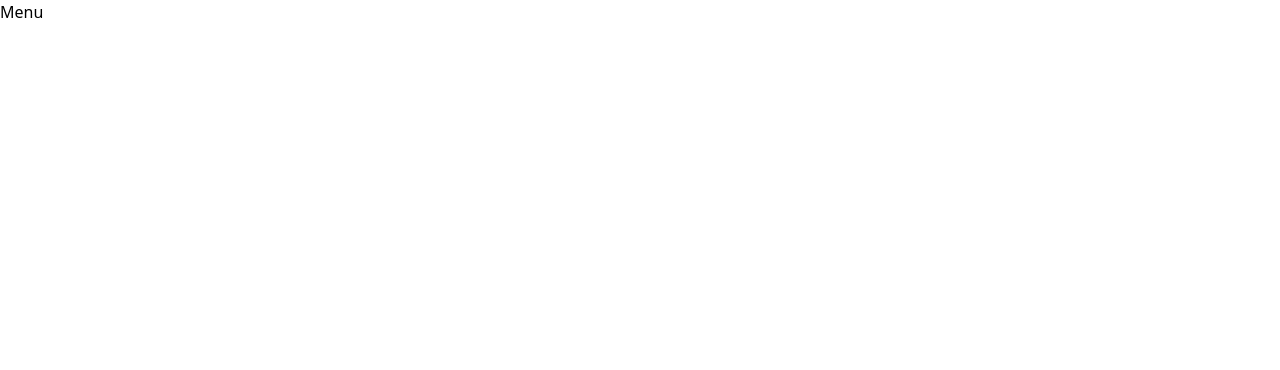
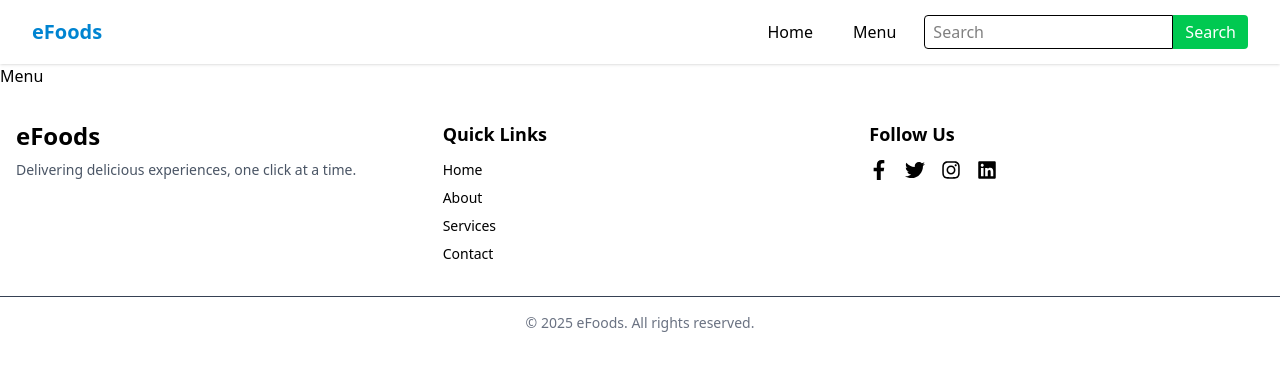
Before and after one commit to SE-3Y1S-Microservices-Group-Project/efoods-online-food-ordering-and-delivery-management-system, a React (Vite) app in the folder restaurant-management-service-neranda/frontend/: page /menu in a window 1280 px wide. Shown: the top 370 px of the page. Built offline with nearby package versions, Linux system fonts and the light colour scheme.

Commit message:
Create Navbar and Footer section

```diff
--- a/restaurant-management-service-neranda/frontend/src/App.jsx
+++ b/restaurant-management-service-neranda/frontend/src/App.jsx
@@ -4,6 +4,8 @@ import RestaurentDashboard from './pages/RestaurentDashboard'
 import Register from './pages/Register'
 import Login from './pages/Login'
 import Menu from './pages/Menu'
+import NavBar from './components/NavBar'
+import Footer from './components/Footer';
 
 function App() {
   return (
@@ -11,12 +13,14 @@ function App() {
       {/* <h1>Restaurant Management System</h1> */}
 
       <BrowserRouter>
+        <NavBar />
         <Routes>
           <Route path="/" element={<RestaurentDashboard />} />
           <Route path="/register" element={<Register/>} />
           <Route path="/login" element={<Login/>} />
           <Route path="/menu" element={<Menu/>} />
         </Routes>
+        <Footer />
       </BrowserRouter>
 
     </div>
--- /dev/null
+++ b/restaurant-management-service-neranda/frontend/src/components/Footer.jsx
@@ -0,0 +1,44 @@
+import React from 'react'
+import { FaFacebookF, FaTwitter, FaInstagram, FaLinkedin } from 'react-icons/fa'
+
+export default function Footer() {
+  return (
+    <footer className="bg-white-900 text-blace">
+      <div className="max-w-7xl mx-auto px-4 py-8 grid grid-cols-1 md:grid-cols-3 gap-8">
+
+        {/* Logo & Description */}
+        <div>
+          <h2 className="text-2xl font-bold mb-2">eFoods</h2>
+          <p className="text-sm text-gray-600">Delivering delicious experiences, one click at a time.</p>
+        </div>
+
+        {/* Quick Links */}
+        <div>
+          <h3 className="text-lg font-semibold mb-3">Quick Links</h3>
+          <ul className="space-y-2 text-sm">
+            <li><a href="#" className="hover:text-sky-400">Home</a></li>
+            <li><a href="#" className="hover:text-sky-400">About</a></li>
+            <li><a href="#" className="hover:text-sky-400">Services</a></li>
+            <li><a href="#" className="hover:text-sky-400">Contact</a></li>
+          </ul>
+        </div>
+
+        {/* Social Media */}
+        <div>
+          <h3 className="text-lg font-semibold mb-3">Follow Us</h3>
+          <div className="flex space-x-4 text-xl">
+            <a href="#" className="hover:text-sky-400"><FaFacebookF /></a>
+            <a href="#" className="hover:text-sky-400"><FaTwitter /></a>
+            <a href="#" className="hover:text-sky-400"><FaInstagram /></a>
+            <a href="#" className="hover:text-sky-400"><FaLinkedin /></a>
+          </div>
+        </div>
+      </div>
+
+      {/* Copyright */}
+      <div className="text-center text-sm text-gray-500 py-4 border-t border-gray-700">
+        © {new Date().getFullYear()} eFoods. All rights reserved.
+      </div>
+    </footer>
+  )
+}
--- /dev/null
+++ b/restaurant-management-service-neranda/frontend/src/components/NavBar.jsx
@@ -0,0 +1,67 @@
+import React, { useState } from 'react'
+import { FaBars } from 'react-icons/fa'
+
+export default function NavBar() {
+  const [isOpen, setIsOpen] = useState(false)
+  const toggleMenu = () => setIsOpen(!isOpen)
+
+  return (
+    <nav className="bg-white shadow">
+      <div className="max-w-7xl mx-auto px-4 sm:px-6 lg:px-8">
+        <div className="flex justify-between h-16">
+          {/* Left side */}
+          <div className="flex">
+            <a href="#" className="flex items-center text-xl font-bold text-sky-600">eFoods</a>
+          </div>
+
+          {/* Toggle Button for Mobile */}
+          <div className="flex items-center sm:hidden">
+            <button onClick={toggleMenu} className="text-gray-600 hover:text-black focus:outline-none">
+              <FaBars size={20} />
+            </button>
+          </div>
+
+          {/* Right side */}
+          <div className={`sm:flex ${isOpen ? 'block' : 'hidden'} sm:items-center`}>
+            <ul className="flex flex-col sm:flex-row sm:space-x-4 mt-4 sm:mt-0">
+              <li><a href="#" className="block px-3 py-2 rounded hover:bg-sky-100">Home</a></li>
+              <li><a href="#" className="block px-3 py-2 rounded hover:bg-sky-100">Menu</a></li>
+              {/* <li><a href="#" className="block px-3 py-2 rounded hover:bg-sky-100">Home</a></li>
+              <li><a href="#" className="block px-3 py-2 rounded hover:bg-sky-100">Link</a></li> */}
+
+              {/* Dropdown */}
+              {/* <li className="relative group">
+                <button className="flex items-center px-3 py-2 hover:bg-sky-100 rounded">
+                  Dropdown
+                  <svg className="ml-1 w-4 h-4" fill="currentColor" viewBox="0 0 20 20">
+                    <path fillRule="evenodd" d="M5.23 7.21a.75.75 0 011.06.02L10 10.94l3.71-3.71a.75.75 0 111.06 1.06l-4.24 4.25a.75.75 0 01-1.06 0L5.23 8.27a.75.75 0 01.02-1.06z" clipRule="evenodd" />
+                  </svg>
+                </button>
+                <div className="absolute hidden group-hover:block bg-white shadow rounded mt-1 z-10 w-40">
+                  <a href="#" className="block px-4 py-2 hover:bg-gray-100">Action</a>
+                  <a href="#" className="block px-4 py-2 hover:bg-gray-100">Another action</a>
+                  <div className="border-t my-1"></div>
+                  <a href="#" className="block px-4 py-2 hover:bg-gray-100">Something else here</a>
+                </div>
+              </li>
+
+              <li><a href="#" className="block px-3 py-2 text-gray-400 cursor-not-allowed">Disabled</a></li> */}
+            </ul>
+
+            {/* Search Form */}
+            <form className="flex mt-4 sm:mt-0 sm:ml-4">
+              <input
+                type="text"
+                placeholder="Search"
+                className="border px-2 py-1 rounded-l focus:outline-none"
+              />
+              <button type="submit" className="bg-green-500 text-white px-3 py-1 rounded-r hover:bg-green-600">
+                Search
+              </button>
+            </form>
+          </div>
+        </div>
+      </div>
+    </nav>
+  )
+}
--- /dev/null
+++ b/restaurant-management-service-neranda/frontend/src/components/SideBar.jsx
@@ -0,0 +1,46 @@
+import React from 'react'
+import { FaUtensils, FaBars, FaSignOutAlt, FaCog, FaHome, FaListAlt } from 'react-icons/fa'
+import { useNavigate } from 'react-router-dom'
+
+export default function SideBar() {
+  const navigate = useNavigate()
+
+  const logout = () => {
+    localStorage.clear()
+    navigate('/login')
+  }
+
+  return (
+    <div className="w-64 bg-white shadow-lg flex flex-col justify-between">
+      <div>
+        <div className="flex items-center justify-center p-4 border-b">
+          <FaUtensils className="text-3xl text-sky-600 mr-2" />
+          <h1 className="text-xl font-bold text-sky-600">eFoods Admin</h1>
+        </div>
+
+        <nav className="mt-4">
+          <ul className="space-y-2">
+            <li className="p-3 hover:bg-sky-100 flex items-center cursor-pointer">
+              <FaHome className="mr-2" /> Restaurant Dashboard
+            </li>
+            <li className="p-3 hover:bg-sky-100 flex items-center cursor-pointer">
+              <FaListAlt className="mr-2" /> Menu Management
+            </li>
+            <li className="p-3 hover:bg-sky-100 flex items-center cursor-pointer">
+              <FaBars className="mr-2" /> Order Management
+            </li>
+            <li className="p-3 hover:bg-sky-100 flex items-center cursor-pointer">
+              <FaCog className="mr-2" /> Settings
+            </li>
+          </ul>
+        </nav>
+      </div>
+
+      <div className="border-t p-4">
+        <button onClick={logout} className="w-full flex items-center justify-center bg-red-500 text-white py-2 px-4 rounded hover:bg-red-600">
+          <FaSignOutAlt className="mr-2" /> Logout
+        </button>
+      </div>
+    </div>
+  )
+}
--- a/restaurant-management-service-neranda/frontend/src/pages/RestaurentDashboard.jsx
+++ b/restaurant-management-service-neranda/frontend/src/pages/RestaurentDashboard.jsx
@@ -1,50 +1,13 @@
-// frontend/src/pages/Dashboard.jsx
+// frontend/src/pages/RestaurentDashboard.jsx
 import React from 'react'
-import { FaUtensils, FaBars, FaSignOutAlt, FaCog, FaHome, FaListAlt } from 'react-icons/fa'
-import { useNavigate } from 'react-router-dom'
+import Sidebar from '../components/SideBar'
 
 export default function RestaurentDashboard() {
-  const navigate = useNavigate()
-
-  const logout = () => {
-    localStorage.clear()
-    navigate('/login')
-  }
-
   return (
     <div className="flex min-h-screen bg-gray-100">
+
       {/* Sidebar */}
-      <div className="w-64 bg-white shadow-lg flex flex-col justify-between">
-        <div>
-          <div className="flex items-center justify-center p-4 border-b">
-            <FaUtensils className="text-3xl text-sky-600 mr-2" />
-            <h1 className="text-xl font-bold text-sky-600">eFoods Admin</h1>
-          </div>
-
-          <nav className="mt-4">
-            <ul className="space-y-2">
-              <li className="p-3 hover:bg-sky-100 flex items-center cursor-pointer">
-                <FaHome className="mr-2" /> Dashboard
-              </li>
-              <li className="p-3 hover:bg-sky-100 flex items-center cursor-pointer">
-                <FaListAlt className="mr-2" /> Menu Management
-              </li>
-              <li className="p-3 hover:bg-sky-100 flex items-center cursor-pointer">
-                <FaBars className="mr-2" /> Order Management
-              </li>
-              <li className="p-3 hover:bg-sky-100 flex items-center cursor-pointer">
-                <FaCog className="mr-2" /> Settings
-              </li>
-            </ul>
-          </nav>
-        </div>
-
-        <div className="border-t p-4">
-          <button onClick={logout} className="w-full flex items-center justify-center bg-red-500 text-white py-2 px-4 rounded hover:bg-red-600">
-            <FaSignOutAlt className="mr-2" /> Logout
-          </button>
-        </div>
-      </div>
+      <Sidebar />
 
       {/* Main Content */}
       <div className="flex-1 p-6">
```
